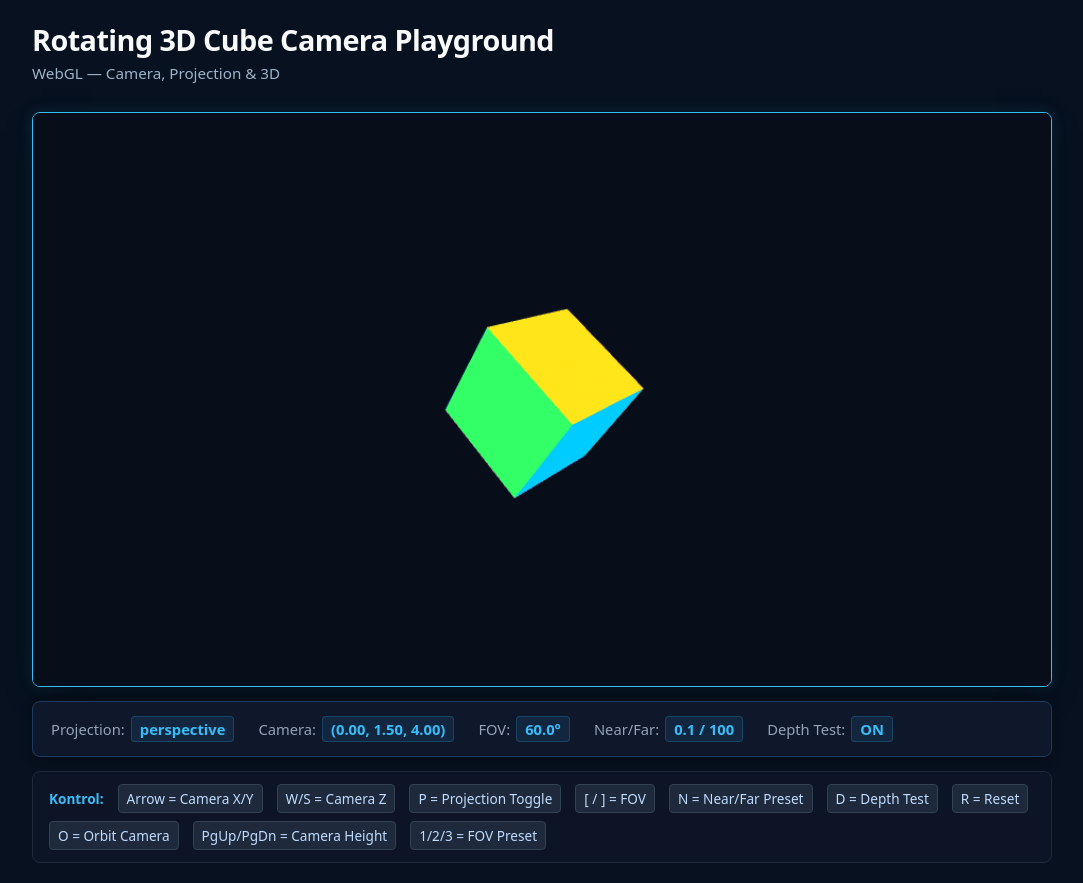
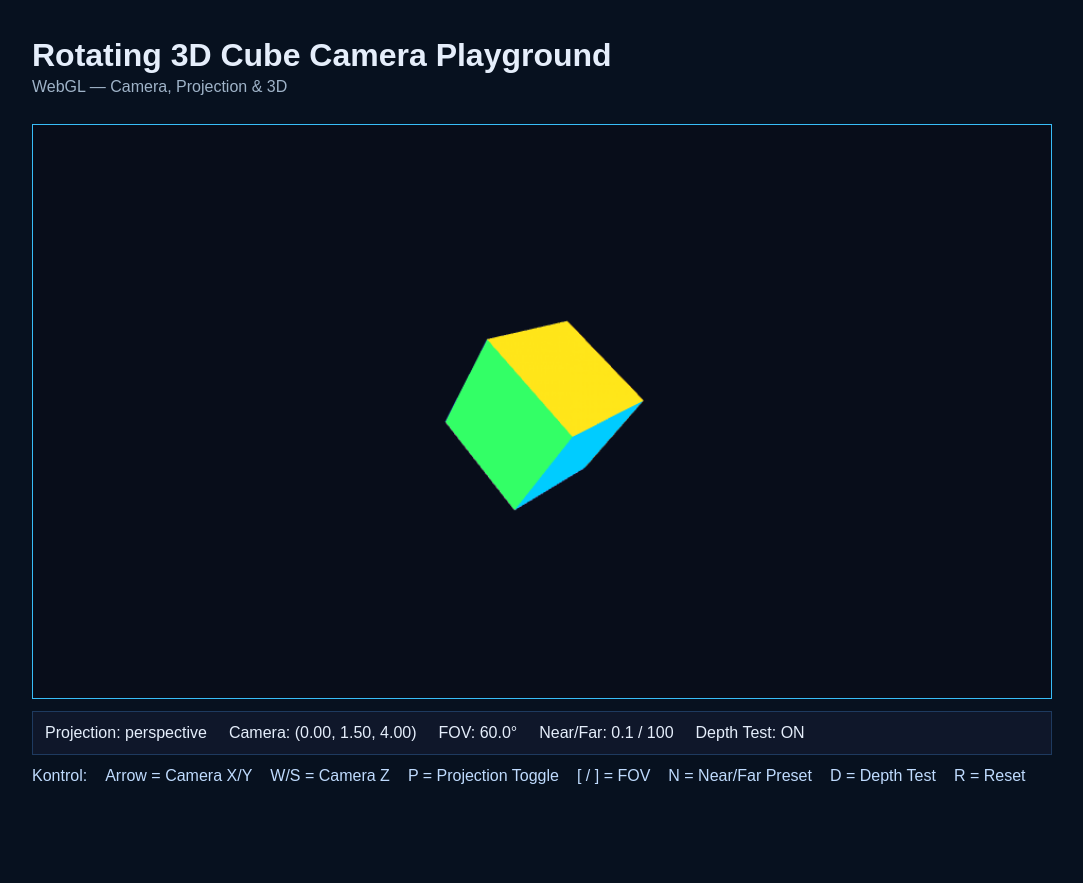
Before and after one commit to ajizaenulm/praktikum-4-GrafikaKomputer, a plain HTML site: page index.html in a window 1280 px wide. Shown: the whole page, without its empty margins (98-1181 px from the left). After the commit the page ends 800 px from the top, so only its background shows below. Drawn offline with Linux system fonts and the light colour scheme.

Commit message:
menyesuaikan UI

```diff
--- a/index.html
+++ b/index.html
@@ -10,7 +10,7 @@
   <main class="app">
     <header>
       <h1>Rotating 3D Cube Camera Playground</h1>
-      <p>WebGL — Camera, Projection &amp; 3D</p>
+      <p>WebGL — Camera, Projection & 3D</p>
     </header>
 
     <canvas id="glCanvas" width="960" height="540"></canvas>
@@ -32,9 +32,6 @@
       <span>N = Near/Far Preset</span>
       <span>D = Depth Test</span>
       <span>R = Reset</span>
-      <span>O = Orbit Camera</span>
-      <span>PgUp/PgDn = Camera Height</span>
-      <span>1/2/3 = FOV Preset</span>
     </section>
   </main>
 
--- a/main.js
+++ b/main.js
@@ -494,8 +494,7 @@ function updateHUD() {
   cameraInfo.textContent =
     `(${camera.position[0].toFixed(2)}, ` +
     `${camera.position[1].toFixed(2)}, ` +
-    `${camera.position[2].toFixed(2)})` +
-    (isOrbiting ? " [Orbiting]" : "");
+    `${camera.position[2].toFixed(2)})`;
 
   fovInfo.textContent = `${projectionState.fov.toFixed(1)}°`;
 
--- a/style.css
+++ b/style.css
@@ -9,88 +9,43 @@ body {
   place-items: center;
   background: #07111f;
   color: #e5eefb;
-  font-family: system-ui, -apple-system, BlinkMacSystemFont, "Segoe UI", Roboto, Oxygen, Ubuntu, Cantarell, "Open Sans", "Helvetica Neue", Arial, sans-serif;
-  padding: 20px 0;
+  font-family: Arial, sans-serif;
 }
 
 .app {
   width: min(95vw, 1020px);
   display: grid;
-  gap: 14px;
+  gap: 12px;
 }
 
 header h1 {
-  margin: 0 0 4px 0;
-  font-size: 1.8rem;
-  font-weight: 700;
-  color: #f8fafc;
-  letter-spacing: -0.02em;
+  margin-bottom: 4px;
 }
 
 header p {
   margin-top: 0;
   color: #9fb3c8;
-  font-size: 0.95rem;
 }
 
 canvas {
   width: 100%;
   height: auto;
   border: 1px solid #38bdf8;
-  border-radius: 8px;
   background: #020617;
-  box-shadow: 0 10px 30px -10px rgba(0, 0, 0, 0.7), 0 0 15px rgba(56, 189, 248, 0.15);
 }
 
 #hud {
   display: flex;
   flex-wrap: wrap;
-  gap: 12px 24px;
-  padding: 14px 18px;
+  gap: 12px 22px;
+  padding: 12px;
   background: #0f172a;
   border: 1px solid #1e3a5f;
-  border-radius: 8px;
-  font-size: 0.92rem;
-  box-shadow: 0 4px 12px rgba(0, 0, 0, 0.3);
-}
-
-#hud div {
-  display: flex;
-  align-items: center;
-  gap: 6px;
-  color: #94a3b8;
-}
-
-#hud span {
-  font-weight: 600;
-  color: #38bdf8;
-  background: rgba(56, 189, 248, 0.1);
-  padding: 2px 8px;
-  border-radius: 4px;
-  border: 1px solid rgba(56, 189, 248, 0.2);
 }
 
 .controls {
   display: flex;
   flex-wrap: wrap;
-  align-items: center;
-  gap: 8px 14px;
+  gap: 10px 18px;
   color: #bfdbfe;
-  font-size: 0.85rem;
-  background: rgba(15, 23, 42, 0.6);
-  padding: 12px 16px;
-  border: 1px solid #1e293b;
-  border-radius: 8px;
 }
-
-.controls span:first-child {
-  font-weight: 700;
-  color: #38bdf8;
-}
-
-.controls span:not(:first-child) {
-  background: #1e293b;
-  padding: 4px 8px;
-  border-radius: 4px;
-  border: 1px solid #334155;
-}
```
